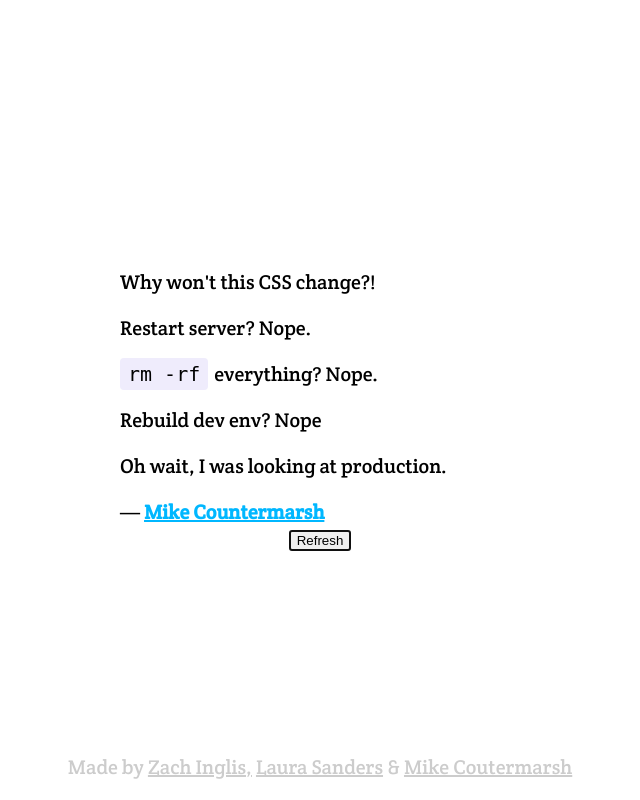
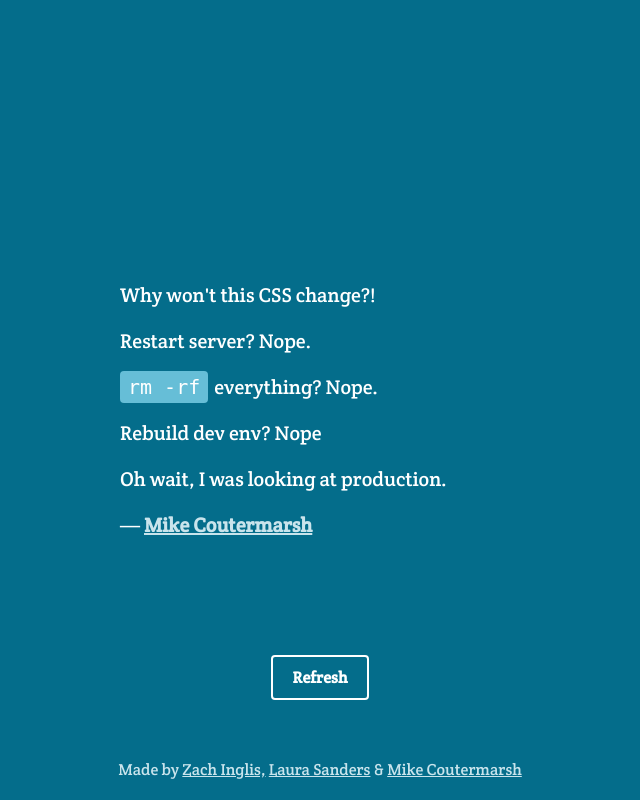
Before and after one commit to zachinglis/dev-mistakes, a Node server app: page / in a window 1280 px wide. Shown: the whole page, without its empty margins (320-960 px from the left). Run offline with Node 20, Linux system fonts and the light colour scheme.

Commit message:
Started styling

```diff
--- a/data/devMistakes.json
+++ b/data/devMistakes.json
@@ -2,7 +2,7 @@
   {
     "message": "Why won't this CSS change?!\n\nRestart server? Nope.\n\n`rm -rf` everything? Nope.\n\nRebuild dev env? Nope\n\nOh wait, I was looking at production.",
     "author": {
-      "name": "Mike Countermarsh",
+      "name": "Mike Coutermarsh",
       "link": "https://twitter.com/mscccc"
     }
   },
--- a/public/css/style.css
+++ b/public/css/style.css
@@ -6,7 +6,9 @@ body {
   margin: 0;
   padding: 0;
   font-family: 'Crete Round', serif;
-  font-size: 20px; }
+  font-size: 20px;
+  background-color: #046d8b;
+  color: white; }
 
 .wrapper {
   margin: 0 auto;
@@ -19,25 +21,41 @@ body {
   align-items: center;
   justify-content: center; }
   .frame .inner {
-    width: 400px; }
+    width: 400px;
+    position: relative; }
 
 .actions {
+  position: absolute;
+  bottom: 80px;
   text-align: center; }
 
 .button {
   cursor: pointer;
+  outline: none;
   display: inline-block;
-  border: 0.5px solid #ccc;
+  border: 2px solid white;
+  background-color: transparent;
+  color: white;
+  font-family: inherit;
+  font-size: 16px;
+  font-weight: bold;
   margin: 20px 0;
   padding: 10px 20px;
   border-radius: 4px;
   text-decoration: none; }
 
 a {
-  color: #00B7FF; }
+  -webkit-transition: color 0.3s ease-in;
+  -moz-transition: color 0.3s ease-in;
+  -ms-transition: color 0.3s ease-in;
+  -o-transition: color 0.3s ease-in;
+  transition: color 0.3s ease-in;
+  color: #c9e4ec; }
+  a:hover {
+    color: white; }
 
 code {
-  background: #efecfc;
+  background: #66bed7;
   padding: 4px 8px;
   border-radius: 4px;
   margin-right: 2px; }
@@ -46,6 +64,12 @@ code {
   position: absolute;
   bottom: 20px;
   width: 100%;
-  text-align: center; }
-  .madeby, .madeby a {
-    color: #cccccc; }
+  text-align: center;
+  font-size: 16px; }
+  .madeby {
+    -webkit-transition: color 0.3s ease-in;
+    -moz-transition: color 0.3s ease-in;
+    -ms-transition: color 0.3s ease-in;
+    -o-transition: color 0.3s ease-in;
+    transition: color 0.3s ease-in;
+    color: #c9e4ec; }
--- a/public/css/style.scss
+++ b/public/css/style.scss
@@ -1,3 +1,16 @@
+@mixin transition($transition) {
+  -webkit-transition: $transition;
+  -moz-transition: $transition;
+  -ms-transition: $transition;
+  -o-transition: $transition;
+  transition: $transition;
+}
+
+$clr_text: rgb(255, 255, 255);
+$clr_bg: rgb(4, 109, 139);
+$clr_code: rgb(102, 190, 215);
+$clr_link: rgb(201, 228, 236);
+
 html,
 body {
   height: 100%;
@@ -8,6 +21,8 @@ body {
   padding: 0;
   font-family: 'Crete Round', serif;
   font-size: 20px;
+  background-color: $clr_bg;
+  color: $clr_text;
 }
 
 .wrapper {
@@ -24,17 +39,26 @@ body {
 
   .inner {
     width: 400px;
+    position: relative;
   }
 }
 
 .actions {
+  position: absolute;
+  bottom: 80px;
   text-align: center;
 }
 
 .button {
   cursor: pointer;
+  outline: none;
   display: inline-block;
-  border: 0.5px solid #ccc;
+  border: 2px solid $clr_text;
+  background-color: transparent;
+  color: $clr_text;
+  font-family: inherit;
+  font-size: 16px;
+  font-weight: bold;
   margin: 20px 0;
   padding: 10px 20px;
   border-radius: 4px;
@@ -42,11 +66,16 @@ body {
 }
 
 a {
-  color: #00B7FF;
+  @include transition(color 0.3s ease-in);
+  color: $clr_link;
+
+  &:hover {
+    color: $clr_text;
+  }
 }
 
 code {
-  background: rgb(239, 236, 252);
+  background: $clr_code;
   padding: 4px 8px;
   border-radius: 4px;
   margin-right: 2px;
@@ -58,8 +87,10 @@ code {
   bottom: 20px;
   width: 100%;
   text-align: center;
+  font-size: 16px;
 
-  &, a {
-    color: rgb(204, 204, 204);
+  & {
+    @include transition(color 0.3s ease-in);
+    color: $clr_link;
   }
 }
--- a/views/index.jade
+++ b/views/index.jade
@@ -8,5 +8,5 @@ block content
         | Loading…
       strong.quote--author
 
-      .actions
-        button.button--refreshQuote(href='#') Refresh
+    .actions
+      button.button.button--refreshQuote(href='#') Refresh
```
